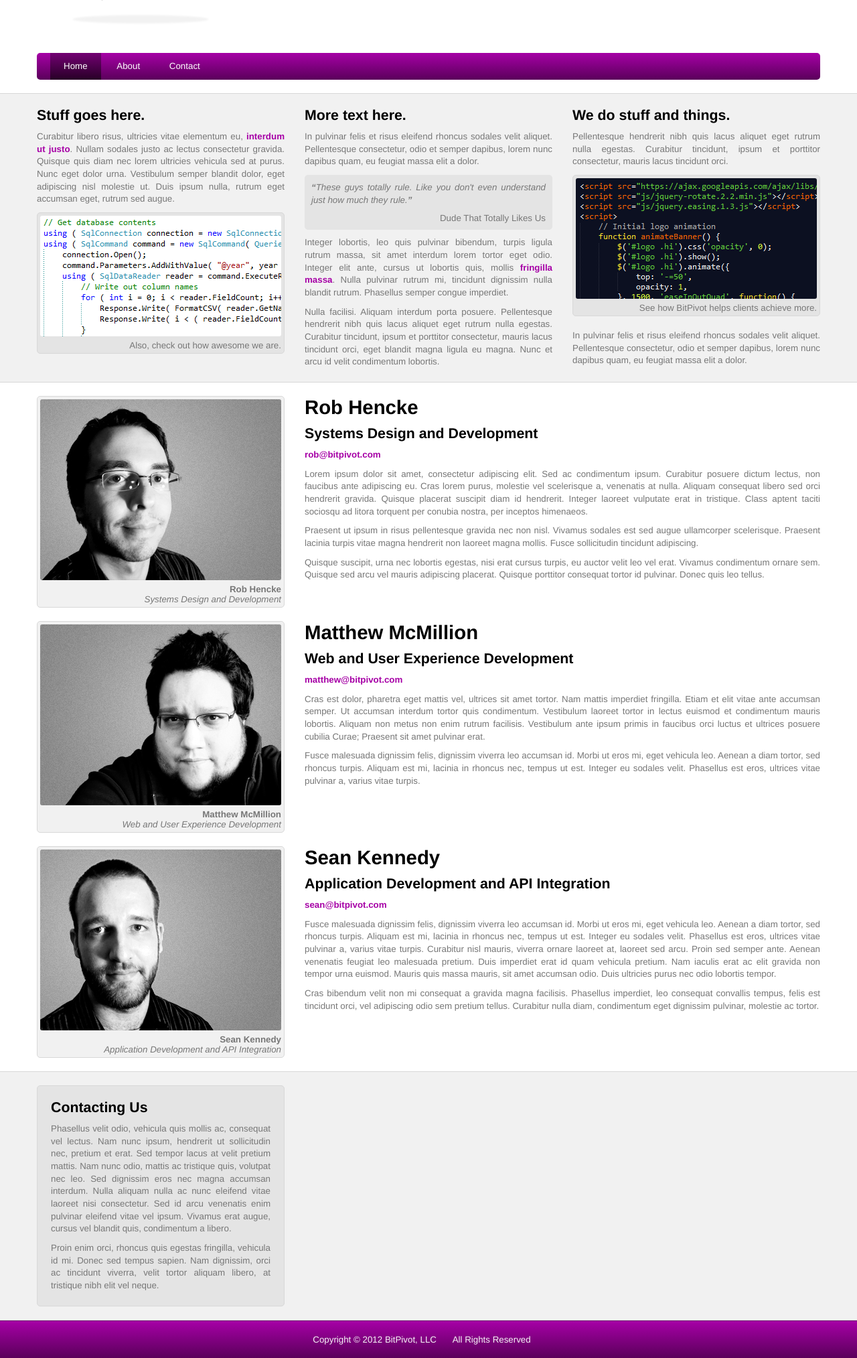
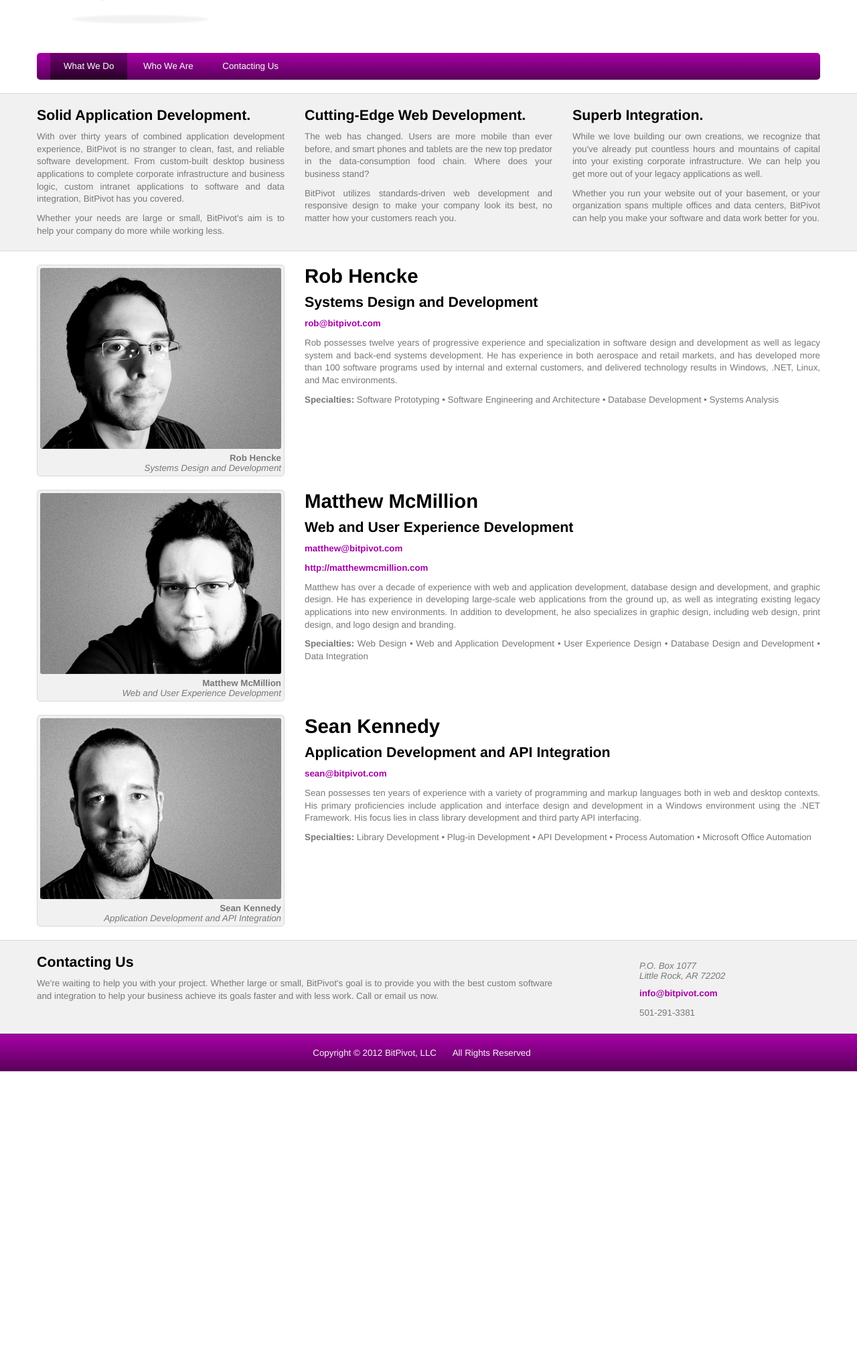
Before and after one commit to BitPivot/BitPivot-Web, a PHP site: page / in a window 1280 px wide. Shown: the part 381-2408 px from the top of the page at 67% size. After the commit the page ends 1980 px from the top, so only its background shows below. Run offline with PHP 8.4, Linux system fonts and the light colour scheme; some libraries are stand-ins or nearby versions.

Commit message:
There's like, words and stuff.

```diff
--- a/index.php
+++ b/index.php
@@ -79,9 +79,9 @@
 				<div class="row"><div class="span12">
 					<nav>
 						<ul>
-							<li class="active"><a href="#">Home</a></li>
-							<li><a href="#">About</a></li>
-							<li><a href="#">Contact</a></li>
+							<li class="active"><a href="#WhatWeDo">What We Do</a></li>
+							<li><a href="#WhoWeAre">Who We Are</a></li>
+							<li><a href="#ContactingUs">Contacting Us</a></li>
 						</ul>
 					</nav>
 				</div></div>
@@ -91,6 +91,7 @@
 
 
 
+		<a id="WhatWeDo"></a>
 		<div class="background grey">
 			<div class="container">
 
@@ -100,42 +101,25 @@
 
 						<div class="span4">
 							<article>
-								<h2>Stuff goes here.</h2>
-								<p>Curabitur libero risus, ultricies vitae elementum eu, <a href="#">interdum ut justo</a>. Nullam sodales justo ac lectus consectetur gravida. Quisque quis diam nec lorem ultricies vehicula sed at purus. Nunc eget dolor urna. Vestibulum semper blandit dolor, eget adipiscing nisl molestie ut. Duis ipsum nulla, rutrum eget accumsan eget, rutrum sed augue.</p>
-
-								<figure>
-									<img src="img/thumbnailCode02.png" alt="Code"/>
-									<figcaption>Also, check out how awesome we are.</figcaption>
-								</figure>
+								<h2>Solid Application Development.</h2>
+								<p>With over thirty years of combined application development experience, BitPivot is no stranger to clean, fast, and reliable software development.  From custom-built desktop business applications to complete corporate infrastructure and business logic, custom intranet applications to software and data integration, BitPivot has you covered.</p>
+								<p>Whether your needs are large or small, BitPivot's aim is to help your company do more while working less.</p>
 							</article>
 						</div>
 
 						<div class="span4">
 							<article>
-								<h2>More text here.</h2>
-								<p>In pulvinar felis et risus eleifend rhoncus sodales velit aliquet. Pellentesque consectetur, odio et semper dapibus, lorem nunc dapibus quam, eu feugiat massa elit a dolor.</p>
-
-								<blockquote>
-									<p>These guys totally rule. Like you don't even understand just how much they rule.</p>
-									<span>Dude That Totally Likes Us</span>
-								</blockquote>
-
-								<p> Integer lobortis, leo quis pulvinar bibendum, turpis ligula rutrum massa, sit amet interdum lorem tortor eget odio. Integer elit ante, cursus ut lobortis quis, mollis <a href="#">fringilla massa</a>. Nulla pulvinar rutrum mi, tincidunt dignissim nulla blandit rutrum. Phasellus semper congue imperdiet.</p>
-								<p>Nulla facilisi. Aliquam interdum porta posuere. Pellentesque hendrerit nibh quis lacus aliquet eget rutrum nulla egestas. Curabitur tincidunt, ipsum et porttitor consectetur, mauris lacus tincidunt orci, eget blandit magna ligula eu magna. Nunc et arcu id velit condimentum lobortis.</p>
+								<h2>Cutting-Edge Web Development.</h2>
+								<p>The web has changed.  Users are more mobile than ever before, and smart phones and tablets are the new top predator in the data-consumption food chain.  Where does your business stand?</p>
+								<p>BitPivot utilizes standards-driven web development and responsive design to make your company look its best, no matter how your customers reach you.</p>
 							</article>
 						</div>
 
 						<div class="span4">
 							<article>
-								<h2>We do stuff and things.</h2>
-								<p>Pellentesque hendrerit nibh quis lacus aliquet eget rutrum nulla egestas. Curabitur tincidunt, ipsum et porttitor consectetur, mauris lacus tincidunt orci.</p>
-
-								<figure>
-									<img src="img/thumbnailCode01.png" alt="Code"/>
-									<figcaption>See how BitPivot helps clients achieve more.</figcaption>
-								</figure>
-
-								<p>In pulvinar felis et risus eleifend rhoncus sodales velit aliquet. Pellentesque consectetur, odio et semper dapibus, lorem nunc dapibus quam, eu feugiat massa elit a dolor.</p>
+								<h2>Superb Integration.</h2>
+								<p>While we love building our own creations, we recognize that you've already put countless hours and mountains of capital into your existing corporate infrastructure.  We can help you get more out of your legacy applications as well.</p>
+								<p>Whether you run your website out of your basement, or your organization spans multiple offices and data centers, BitPivot can help you make your software and data work better for you.</p>
 							</article>
 						</div>
 
@@ -148,6 +132,7 @@
 
 
 
+		<a id="WhoWeAre"></a>
 		<div class="background">
 			<div class="container">
 
@@ -173,9 +158,8 @@
 										<h1>Rob Hencke</h1>
 										<h2>Systems Design and Development</h2>
 										<p><a href="mailto:rob@bitpivot.com">rob@bitpivot.com</a></p>
-										<p>Lorem ipsum dolor sit amet, consectetur adipiscing elit. Sed ac condimentum ipsum. Curabitur posuere dictum lectus, non faucibus ante adipiscing eu. Cras lorem purus, molestie vel scelerisque a, venenatis at nulla. Aliquam consequat libero sed orci hendrerit gravida. Quisque placerat suscipit diam id hendrerit. Integer laoreet vulputate erat in tristique. Class aptent taciti sociosqu ad litora torquent per conubia nostra, per inceptos himenaeos.</p>
-										<p>Praesent ut ipsum in risus pellentesque gravida nec non nisl. Vivamus sodales est sed augue ullamcorper scelerisque. Praesent lacinia turpis vitae magna hendrerit non laoreet magna mollis. Fusce sollicitudin tincidunt adipiscing.</p>
-										<p>Quisque suscipit, urna nec lobortis egestas, nisi erat cursus turpis, eu auctor velit leo vel erat. Vivamus condimentum ornare sem. Quisque sed arcu vel mauris adipiscing placerat. Quisque porttitor consequat tortor id pulvinar. Donec quis leo tellus.</p>
+										<p>Rob possesses twelve years of progressive experience and specialization in software design and development as well as legacy system and back-end systems development.  He has experience in both aerospace and retail markets, and has developed more than 100 software programs used by internal and external customers, and delivered technology results in Windows, .NET, Linux, and Mac environments.</p>
+										<p><strong>Specialties:</strong> Software Prototyping &bull; Software Engineering and Architecture &bull; Database Development &bull; Systems Analysis</p>
 									</hgroup>
 								</article>
 							</div>
@@ -203,8 +187,9 @@
 										<h1>Matthew McMillion</h1>
 										<h2>Web and User Experience Development</h2>
 										<p><a href="mailto:matthew@bitpivot.com">matthew@bitpivot.com</a></p>
-										<p>Cras est dolor, pharetra eget mattis vel, ultrices sit amet tortor. Nam mattis imperdiet fringilla. Etiam et elit vitae ante accumsan semper. Ut accumsan interdum tortor quis condimentum. Vestibulum laoreet tortor in lectus euismod et condimentum mauris lobortis. Aliquam non metus non enim rutrum facilisis. Vestibulum ante ipsum primis in faucibus orci luctus et ultrices posuere cubilia Curae; Praesent sit amet pulvinar erat.</p>
-										<p>Fusce malesuada dignissim felis, dignissim viverra leo accumsan id. Morbi ut eros mi, eget vehicula leo. Aenean a diam tortor, sed rhoncus turpis. Aliquam est mi, lacinia in rhoncus nec, tempus ut est. Integer eu sodales velit. Phasellus est eros, ultrices vitae pulvinar a, varius vitae turpis.</p>
+										<p><a href="http://matthewmcmillion.com">http://matthewmcmillion.com</a></p>
+										<p>Matthew has over a decade of experience with web and application development, database design and development, and graphic design.  He has experience in developing large-scale web applications from the ground up, as well as integrating existing legacy applications into new environments.  In addition to development, he also specializes in graphic design, including web design, print design, and logo design and branding.</p>
+										<p><strong>Specialties:</strong> Web Design &bull; Web and Application Development &bull; User Experience Design &bull; Database Design and Development &bull; Data Integration</p>
 									</hgroup>
 								</article>
 							</div>
@@ -232,8 +217,8 @@
 										<h1>Sean Kennedy</h1>
 										<h2>Application Development and API Integration</h2>
 										<p><a href="mailto:sean@bitpivot.com">sean@bitpivot.com</a></p>
-										<p>Fusce malesuada dignissim felis, dignissim viverra leo accumsan id. Morbi ut eros mi, eget vehicula leo. Aenean a diam tortor, sed rhoncus turpis. Aliquam est mi, lacinia in rhoncus nec, tempus ut est. Integer eu sodales velit. Phasellus est eros, ultrices vitae pulvinar a, varius vitae turpis. Curabitur nisl mauris, viverra ornare laoreet at, laoreet sed arcu. Proin sed semper ante. Aenean venenatis feugiat leo malesuada pretium. Duis imperdiet erat id quam vehicula pretium. Nam iaculis erat ac elit gravida non tempor urna euismod. Mauris quis massa mauris, sit amet accumsan odio. Duis ultricies purus nec odio lobortis tempor.</p>
-										<p>Cras bibendum velit non mi consequat a gravida magna facilisis. Phasellus imperdiet, leo consequat convallis tempus, felis est tincidunt orci, vel adipiscing odio sem pretium tellus. Curabitur nulla diam, condimentum eget dignissim pulvinar, molestie ac tortor.</p>
+										<p>Sean possesses ten years of experience with a variety of programming and markup languages both in web and desktop contexts.  His primary proficiencies include application and interface design and development in a Windows environment using the .NET Framework.  His focus lies in class library development and third party API interfacing.</p>
+										<p><strong>Specialties:</strong> Library Development &bull; Plug-in Development &bull; API Development &bull; Process Automation &bull; Microsoft Office Automation</p>
 									</hgroup>
 								</article>
 							</div>
@@ -248,6 +233,7 @@
 
 
 
+		<a id="ContactingUs"></a>
 		<div class="background grey">
 			<div class="container">
 
@@ -256,12 +242,20 @@
 					<div class="row">
 
 						<!-- Request Information -->
-						<div class="span4">
-							<div class="frame">
-								<h2>Contacting Us</h2>
-								<p>Phasellus velit odio, vehicula quis mollis ac, consequat vel lectus. Nam nunc ipsum, hendrerit ut sollicitudin nec, pretium et erat. Sed tempor lacus at velit pretium mattis. Nam nunc odio, mattis ac tristique quis, volutpat nec leo. Sed dignissim eros nec magna accumsan interdum. Nulla aliquam nulla ac nunc eleifend vitae laoreet nisi consectetur. Sed id arcu venenatis enim pulvinar eleifend vitae vel ipsum. Vivamus erat augue, cursus vel blandit quis, condimentum a libero.</p>
-								<p>Proin enim orci, rhoncus quis egestas fringilla, vehicula id mi. Donec sed tempus sapien. Nam dignissim, orci ac tincidunt viverra, velit tortor aliquam libero, at tristique nibh elit vel neque.</p>
-							</div>
+						<div class="span8">
+							<h2>Contacting Us</h2>
+							<p>We're waiting to help you with your project.  Whether large or small, BitPivot's goal is to provide you with the best custom software and integration to help your business achieve its goals faster and with less work.  Call or email us now.</p>
+						</div>
+
+						<div class="span3 offset1">
+							<p>
+								<address>
+									P.O. Box 1077<br/>
+									Little Rock, AR 72202<br/>
+								</address>
+							</p>
+							<p><a href="mailto:info@bitpivot.com">info@bitpivot.com</a></p>
+							<p>501-291-3381</p>
 						</div>
 
 					</div>
```
Also changed, not shown: img/stockBuried.jpg (added), img/stockSmartPhone.jpg (added).
